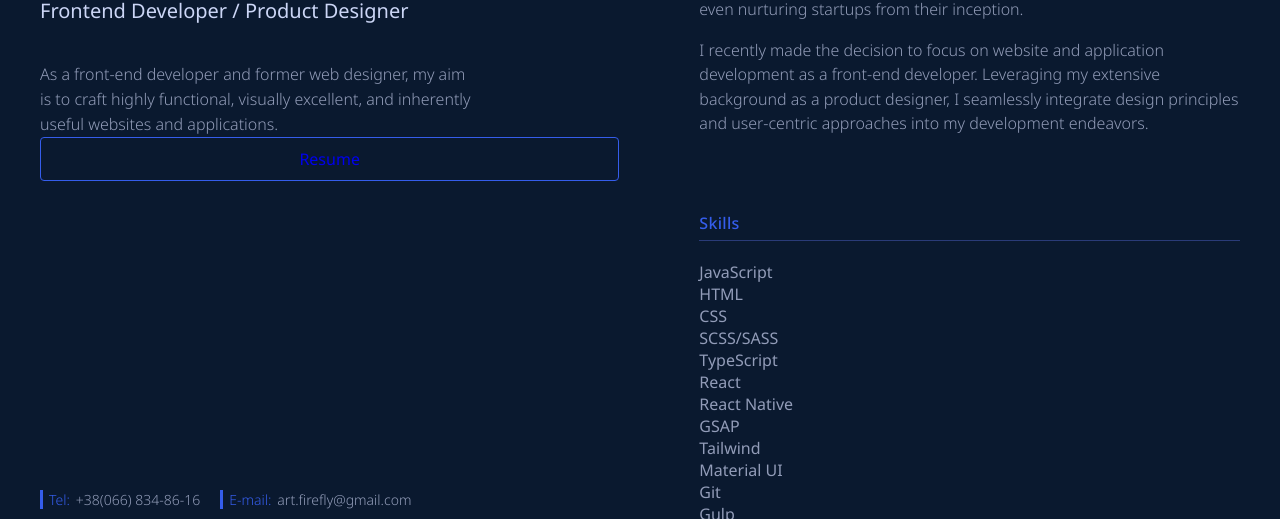
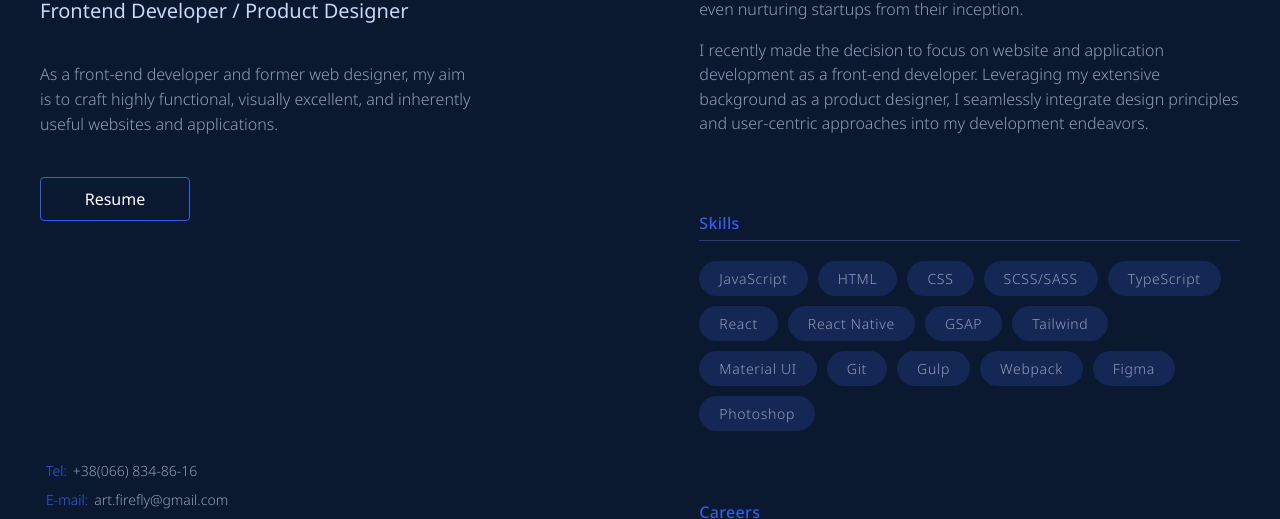
Before and after one commit to SvetlanaShmyhol/svetlanashmyhol.github.io, a plain HTML site: page index.html in a window 1280 px wide. Shown: the part 205-724 px from the top of the page. Drawn offline with Linux system fonts and the light colour scheme.

Commit message:
add resume

```diff
--- a/css/main.css
+++ b/css/main.css
@@ -107,8 +107,6 @@ html, body {
 }
 
 .hero-link {
-    display: flex;
-    flex-direction: column;
     padding-bottom: 20px;
     font-weight: 300;
     font-size: 14px;
@@ -118,18 +116,22 @@ html, body {
     color: var(--text-gray);
 }
 
-.hero-link-top, .hero-link-bottom {
+.hero-link-bottom {
     display: flex;
     align-items: center;
     gap: 20px;
 }
 
 .hero-link-top {
+    display: flex;
+    gap: 10px;
+    flex-direction: column;
+    align-items: flex-start;
+    margin-left: auto;
     padding-bottom: 16px;
 }
 
 .hero-link-blue {
-    border-left: 3px solid var(--royalblue);
     padding-right: 6px;
     padding-left: 6px;
     color: var(--royalblue);
@@ -140,18 +142,54 @@ html, body {
 }
 
 .btn {
+    display: flex;
+    width: 150px;
+    justify-content: center;
     background-color: var(--blackpure);
     border: 1px solid #355deb;
     border-radius: 4px;
     color: var(--white);
     text-align: center;
+    transition: all 0.25s cubic-bezier(0.645,0.045,0.355,1);
+    margin-top: 40px;
+}
+
+.btn-link {
+    text-decoration: none;
+    color: var(--white);
     padding: 10px 30px;
-    transition: all 0.25s cubic-bezier(0.645,0.045,0.355,1);
 }
 
 .btn:hover {
+    outline: none;
     box-shadow: 4px 4px 0 0 var(--royalblue);
     transform: translate(-5px, -5px);
+}
+
+.skills {
+    padding-bottom: 60px;
+}
+
+.skills-items {
+    display: flex;
+    flex-wrap: wrap;
+}
+
+.skills-item {
+    font-weight: 300;
+    font-size: 14px;
+    color: var(--text-gray);
+    padding: 8px 20px;
+    background-color: #152755;
+    border-radius: 20px;
+    letter-spacing: 0.05em;
+    margin-right: 10px;
+    margin-bottom: 10px;
+}
+
+.skills-item:hover {
+    background-color: #172f6b;
+    color: var(--white);
 }
 
 /* Main content */
```
Also changed, not shown: 1 other file.
